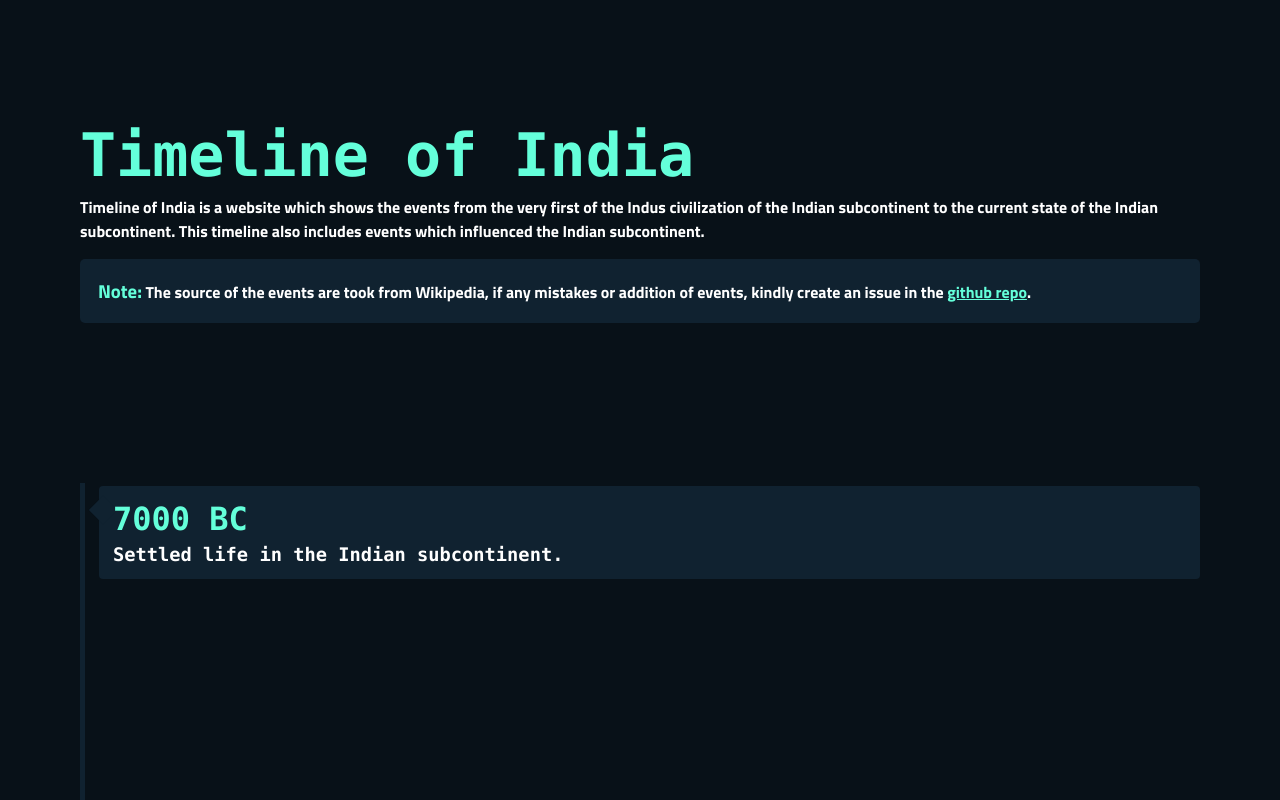
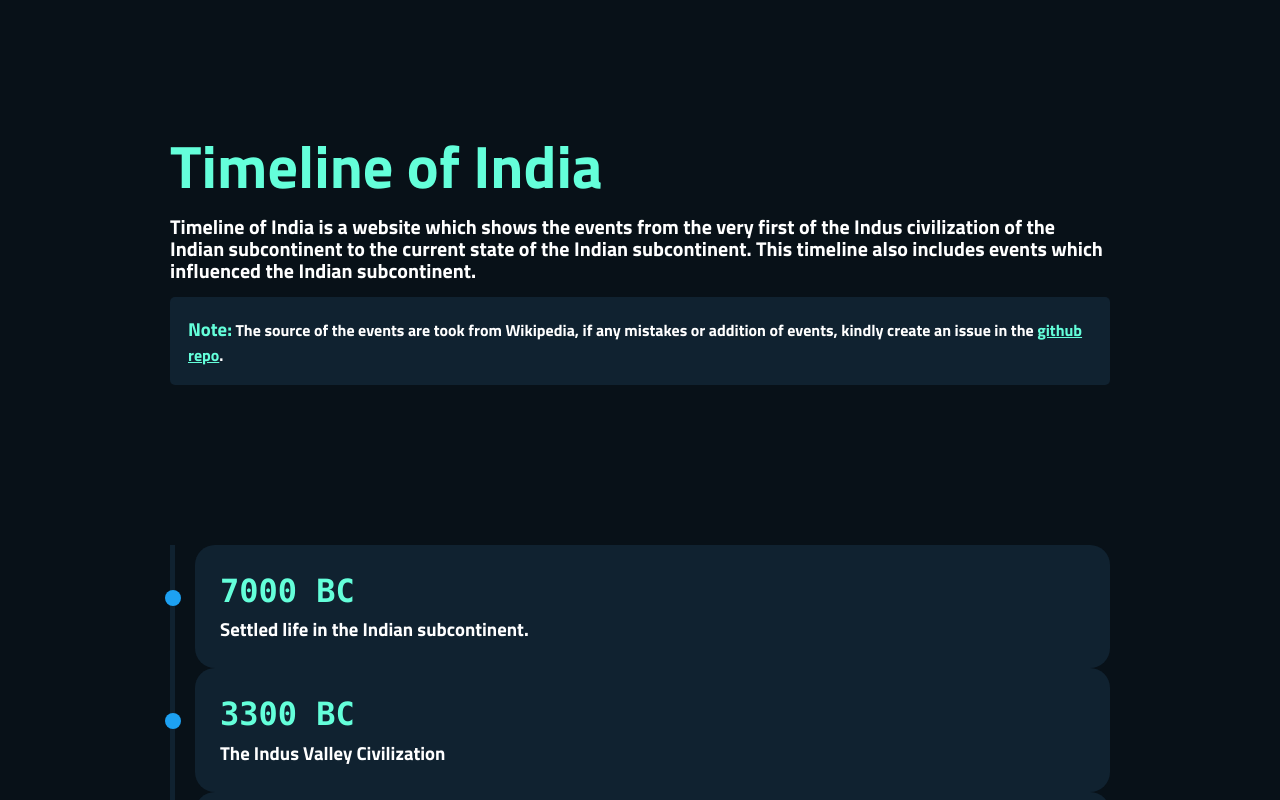
Before and after one commit to timelineofindia/website, a Svelte app: page / in a window 1280 px wide. Shown: the top 800 px of the page. Built offline with nearby package versions, Linux system fonts and the light colour scheme.

Commit message:
refactor: *

```diff
--- a/public/404.html
+++ b/public/404.html
@@ -1,3 +1,3 @@
 <script>
-    window.location.href = "/";
+	window.location.href = "/";
 </script>
--- a/rollup.config.js
+++ b/rollup.config.js
@@ -4,6 +4,8 @@ import resolve from '@rollup/plugin-node-resolve';
 import livereload from 'rollup-plugin-livereload';
 import { terser } from 'rollup-plugin-terser';
 import css from 'rollup-plugin-css-only';
+import { minify } from 'csso';
+import fs from 'fs';
 
 const production = !process.env.ROLLUP_WATCH;
 
--- a/src/App.svelte
+++ b/src/App.svelte
@@ -1,44 +1,65 @@
 <script>
-	import Event from "./components/Event.svelte";
+	import Block from './components/Block.svelte';
 	import ctx from "./ctx";
-	import viewport from "./scripts/useViewport";
 	import './styles/global.css';
 </script>
 
 <div class="intro">
-	<h1>Timeline of India</h1>
+	<h1 class="color-cyan">Timeline of India</h1>
 
-	<p>
+	<p style="font-size: 20px; line-height: 1.1;">
 		Timeline of India is a website which shows the events from the very first of the Indus civilization of the Indian subcontinent to the current state of the Indian subcontinent. This timeline also includes events which influenced the Indian subcontinent.
 	</p>
 
 	<div class="note">
-		<h3>Note: </h3>
+		<h3 class="color-cyan">Note: </h3>
 		The source of the events are took from Wikipedia, if any mistakes or addition of events, kindly create an issue in the <a href="https://github.com/timelineofindia/website">github repo</a>.
 	</div>
 </div>
 
 <div class="timeline">
 	{#each Object.entries(ctx) as entry}
-		<div class="block" style={`padding-top: ${Math.floor(entry[1].margin * 1.25)}px`}>
-			<div
-				class="blinner"
-				use:viewport
-				on:enterViewport={e => e.target.classList.add("display-block")}
-				on:exitViewport={e => e.target.classList.remove("display-block")}
-			>
-				<h1>{entry[0]}</h1>
-
-				{#if entry[1].name}
-					<Event event={entry[1]}/>
-				{:else}
-					<div class="evtrow">
-						{#each entry[1].value as event}
-							<Event event={event}/>
-						{/each}
-					</div>
-				{/if}
-			</div>
-		</div>
+		<Block {entry}/>
 	{/each}
 </div>
+
+<style>
+	.intro {
+		width: auto;
+		padding: 80px;
+		color: white;
+		font-family: "Titillium Web";
+	}
+
+	h1 {
+		font-size: 60px;
+		margin-bottom: 5px;
+	}
+
+	.note {
+		background-color: var(--project-color);
+		border-radius: 5px;
+		width: auto;
+		padding: 18px;
+		margin-top: 15px;
+	}
+
+	h3 {
+		margin: 0;
+		font-weight: bold;
+		display: inline-block;
+	}
+
+	.timeline {
+		width: auto;
+		padding: 80px;
+	}
+
+	@media (max-width: 800px) {
+		.intro, .timeline {
+			padding: 30px;
+		}
+
+		h1 { font-size: 30px; }
+	}
+</style>
--- /dev/null
+++ b/src/components/Block.svelte
@@ -0,0 +1,75 @@
+<script>
+    import Event from "./Event.svelte";
+	import viewport from "../scripts/useViewport";
+
+	export let entry;
+</script>
+
+<div
+	class="block-wrapper"
+	style="padding-top: {Math.floor(entry[1].margin * 1.25)}px"
+>
+	<div
+		class="block"
+		use:viewport
+		on:enterViewport={e => e.target.classList.add("display-block")}
+		on:exitViewport={e => e.target.classList.remove("display-block")}
+	>
+		<h1>{entry[0]}</h1>
+
+			{#if entry[1].n}
+				<Event event={entry[1]}/>
+			{:else}
+				<div class="event-row">
+					{#each entry[1] as event}
+						<Event {event}/>
+					{/each}
+				</div>
+			{/if}
+	</div>
+</div>
+
+<style>
+    .block-wrapper {
+		padding-left: 20px;
+		border-left: 5px solid var(--project-color);
+	}
+
+	.block-wrapper h1 {
+		color: var(--cyan);
+		font-family: "consolas";
+		margin: 0;
+        z-index: 2;
+        line-height: 1.1;
+        margin-top: -16px;
+	}
+
+    .block {
+	    background-color: var(--project-color);
+	    padding: 25px;
+	    border-radius: 20px;
+	    opacity: 0;
+    }
+
+    .block::before {
+        content: " ";
+        display: inline-block;
+        position: relative;
+        left: -55.5px;
+        top: 20px;
+        z-index: 100;
+        border-radius: 100%;
+        background: var(--blue);
+        height: 16px;
+        width: 16px;
+        transition: box-shadow 0.2s ease-in-out;
+    }
+
+    .block:hover::before {
+        box-shadow: 0 0 0 6px rgba(29, 161, 242, .6);
+    }
+
+    :global(.expand h3) {
+	    font-size: 30px;
+    }
+</style>
--- a/src/components/Event.svelte
+++ b/src/components/Event.svelte
@@ -4,19 +4,76 @@
 	let expand = false;
 </script>
 
-<div class={`evtblock ${expand ? "expand" : ""}`}>
-    <h3 on:click={() => expand = !expand}>{event.name}</h3>
+<div class="event" class:expand>
+	<h3 on:click={() => expand = !expand}>{event.n}</h3>
 
 	{#if expand}
-        <div class="exinner">
-            {#if event.image}
-                <div class="exflex">
-                    <div><img src={event.image} alt={event.name}></div>
-                    <div><p>{event.description}</p></div>
+		<div class="inner">
+			{#if event.i}
+				<div class="flex">
+					<div>
+						<img src={event.i} alt={event.n}>
+					</div>
+
+					<div>
+						<p>{event.d}</p>
+					</div>
 				</div>
 			{:else}
-                <p>{event.description}</p>
+				<p>{event.d}</p>
 			{/if}
 		</div>
 	{/if}
 </div>
+
+<style>
+    .event {
+        font-family: "Titillium Web";
+    }
+
+    h3 {
+        color: white;
+	    margin-top: 6px;
+	    margin-bottom: 0;
+	    cursor: pointer;
+    }
+
+    h3:hover {
+        color: var(--cyan);
+    }
+
+    .inner {
+	    line-height: 1.3;
+	    color: white;
+    }
+
+	.inner img {
+		border-radius: 10px;
+	}
+
+	p {
+		padding-left: 10px;
+	}
+
+	@media (min-width: 900px) {
+		.inner img {
+			max-width: 300px;
+			min-width: 300px;
+			margin-left: 10px;
+		}
+
+		.flex {
+			display: flex;
+			flex-wrap: nowrap;
+		}
+
+		.flex {
+			margin-top: 10px;
+		}
+	}
+
+	@media (max-width: 900px) {
+		.flex img { width: 100%; }
+		.flex p { margin-top: 10px; }
+	}
+</style>
--- a/src/scripts/useViewport.js
+++ b/src/scripts/useViewport.js
@@ -3,7 +3,7 @@ let intersectionObserver;
 function ensureIntersectionObserver() {
 	if (intersectionObserver) return;
 
-    intersectionObserver = new IntersectionObserver(
+	intersectionObserver = new IntersectionObserver(
 		(entries) => {
 			entries.forEach(entry => {
 				const eventName = entry.isIntersecting ? 'enterViewport' : 'exitViewport';
--- a/src/styles/global.css
+++ b/src/styles/global.css
@@ -1,6 +1,6 @@
-:root{
-    --cyan: #64ffda;
-    --light-grey: #424549;
+:root {
+	--cyan: #64ffda;
+	--light-grey: #424549;
 	--lighter-blue: #57bfff;
 	--blue: #1da1f2;
 	--project-color: #102230;
@@ -14,195 +14,46 @@ html {
 
 body {
 	margin: 0;
-}
-
-::-webkit-scrollbar {
-    width: 7px;
-}
-
-::-webkit-scrollbar-track {
-    background: #18181d;
-}
-
-::-webkit-scrollbar-thumb {
-    background: #3f3f4d;
-}
-
-::-webkit-scrollbar-thumb:hover {
-    background: #7298da;
-}
-
-body {
 	background-color: var(--background-color);
 }
 
-.intro {
-	width: auto;
-	padding: 80px;
-	color: white;
-	font-family: "Titillium Web";
-}
+::-webkit-scrollbar { width: 7px; }
+::-webkit-scrollbar-track { background: #18181d; }
+::-webkit-scrollbar-thumb { background: #3f3f4d; }
+::-webkit-scrollbar-thumb:hover { background: #7298da; }
 
-.timeline {
-	width: auto;
-	padding: 80px;
-}
+/** Tailwind like Global CSS */
 
-.intro h1 {
-	font-family: "consolas";
-	font-size: 60px;
-	color: var(--cyan);
-	margin-bottom: 5px;
-}
-
-.intro p {
-	margin-top: 0;
-}
-
-@media (max-width: 800px) {
-	.intro h1 {
-		font-size: 30px;
-	}
-
-	.intro, .timeline {
-		padding: 30px;
-	}
-}
-
-a {
-	color: var(--cyan);
-}
-
-.note h3 {
-	color: var(--cyan);
-	margin: 0;
-	font-weight: bold;
-	display: inline-block;
-}
-
-.note {
-	background-color: var(--project-color);
-	border-radius: 5px;
-	width: auto;
-	padding: 18px;
-}
-
-.block {
-	padding-left: 14px;
-	border-left: 5px solid var(--project-color);
-}
-
-.block h1 {
-	color: var(--cyan);
-	font-family: "consolas";
+p {
 	margin: 0;
 }
 
-.blinner {
-	background-color: var(--project-color);
-	padding: 14px;
-	border-radius: 4px;
-	opacity: 0;
-}
-
-.blinner::before {
-	content: "";
-	position: absolute;
-	width: 20px;
-	height: 20px;
-	background: var(--project-color);
-	box-sizing: border-box;
-	transition: .5s;
-	transform: rotate(45deg);
-	margin-left: -20px;
-	z-index: -1;
-}
-
-.blinner h1 {
-	z-index: 2;
+a, .color-cyan {
+	color: var(--cyan);
 }
 
 .display-block {
 	animation: fadeIn 1s forwards;
 }
 
+/** Animation CSS */
+
 @keyframes fadeIn {
-	0% {
-		opacity: 0;
-	}
-
-	100% {
-		opacity: 1;
-	}
+	0% { opacity: 0; }
+	100% { opacity: 1; }
 }
 
-.evtblock h3 {
-	color: white;
-	font-family: "consolas";
-	margin-top: 6px;
-	margin-bottom: 0;
-	cursor: pointer;
+/** Combined CSS */
+
+.event h3 {
+	-webkit-transition: .1s;
+	-moz-transition: .1s;
+	-o-transition: .1s;
 	transition: .1s;
 }
 
-.evtblock h3:hover {
-	color: var(--cyan);
-}
-
-.expand h3 {
-	font-size: 30px;
-}
-
-.exinner {
-	font-family: "Titillium Web";
-	line-height: 1.3;
-	color: white;
-}
-
-.exinner p {
-	margin-bottom: 0;
-}
-
-.exinner .exflex {
-	margin-top: 10px;
-}
-
-.exinner p:not(.exflex p) {
-	margin-left: 0;
-	margin-top: 5px;
-}
+/** Responsive Global CSS */
 
 @media (min-width: 900px) {
-	.exinner img {
-		max-width: 300px;
-		min-width: 300px;
-		margin-left: 5px;
-	}
-
-	.exflex {
-		display: flex;
-		flex-wrap: nowrap;
-	}
-
-	.exflex p {
-		margin-left: 10px;
-	}
+	body { padding: 0 90px; }
 }
-
-@media (max-width: 900px) {
-	.exinner img {
-		width: 100%;
-	}
-
-	.exflex p {
-		margin-top: 10px!important;
-	}
-}
-
-.exflex p {
-	margin-top: 0;
-}
-
-.evtrow .expand {
-	margin-bottom: 20px;
-}
```
Also changed, not shown: js/minifiyContext.js (added, +21 -0 lines), public/index.html (indentation only), src/ctx.js. Lines whose indentation alone changed are shown as unchanged.
